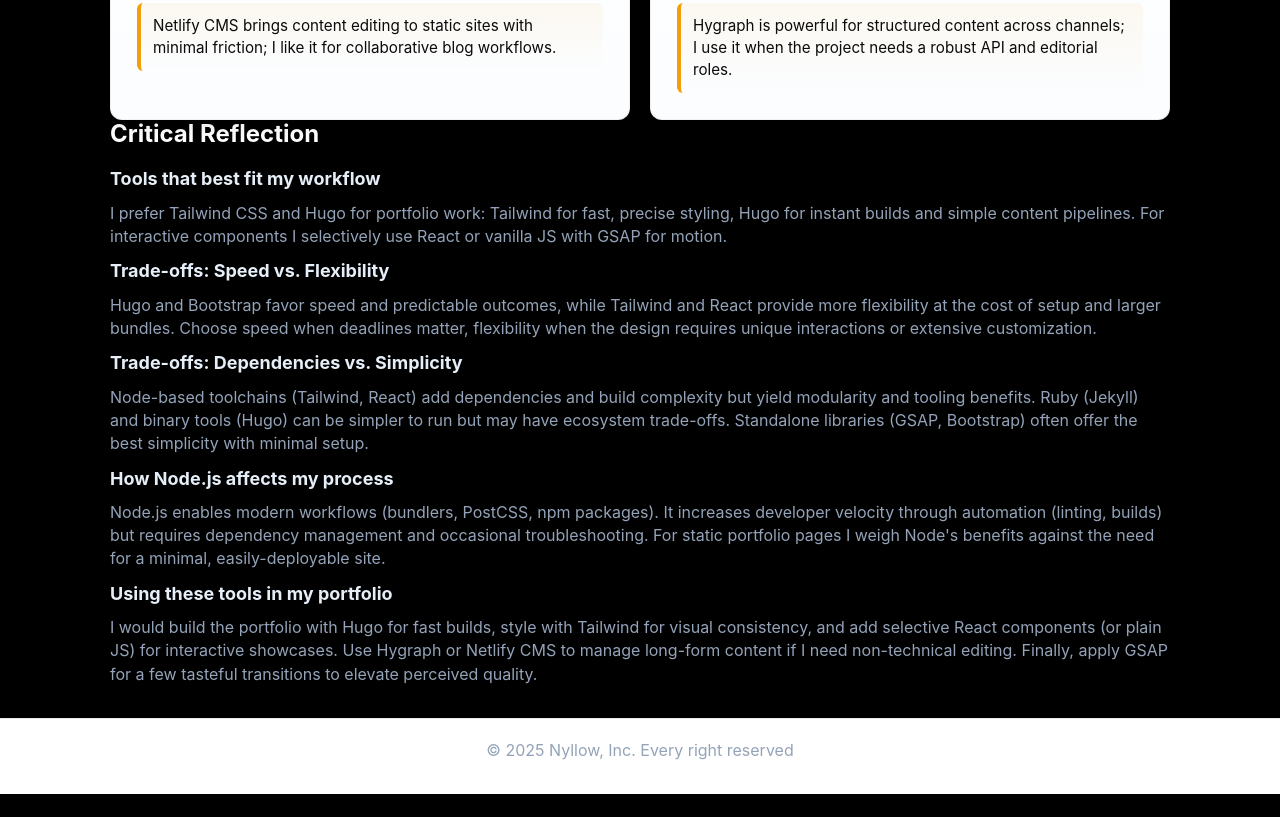
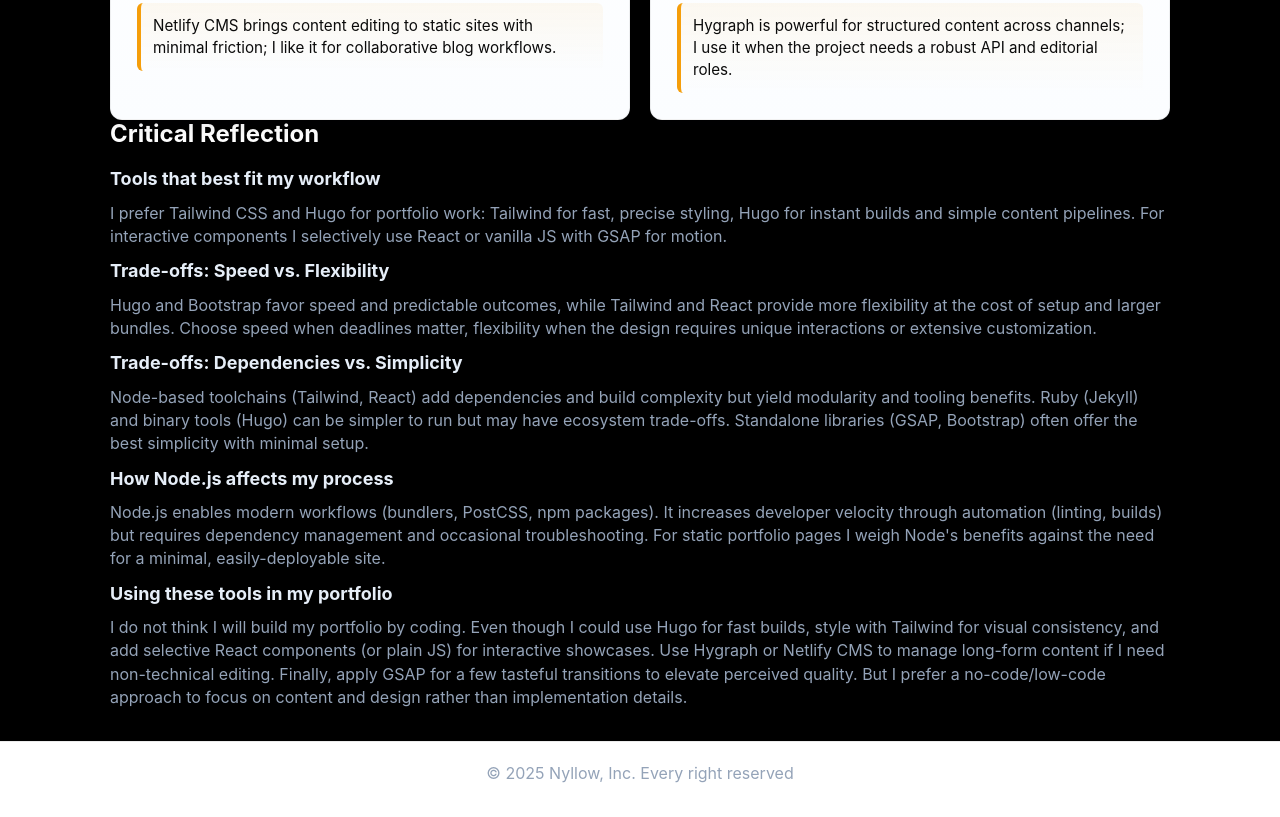
Before and after one commit to NicoLeocata/Project1, a plain HTML site: page student-project/resources/index.html in a window 1280 px wide. Shown: the part 1690-2507 px from the top of the page. Before the commit the page ends 2484 px from the top, so only its background shows below. Drawn offline with Linux system fonts and the light colour scheme.

Commit message:
some final edits

```diff
--- a/student-project/resources/index.html
+++ b/student-project/resources/index.html
@@ -366,12 +366,14 @@
 
           <h3>Using these tools in my portfolio</h3>
           <p>
-            I would build the portfolio with Hugo for fast builds, style with
-            Tailwind for visual consistency, and add selective React components
-            (or plain JS) for interactive showcases. Use Hygraph or Netlify CMS
-            to manage long-form content if I need non-technical editing.
-            Finally, apply GSAP for a few tasteful transitions to elevate
-            perceived quality.
+            I do not think I will build my portfolio by coding. Even though I
+            could use Hugo for fast builds, style with Tailwind for visual
+            consistency, and add selective React components (or plain JS) for
+            interactive showcases. Use Hygraph or Netlify CMS to manage
+            long-form content if I need non-technical editing. Finally, apply
+            GSAP for a few tasteful transitions to elevate perceived quality.
+            But I prefer a no-code/low-code approach to focus on content and
+            design rather than implementation details.
           </p>
         </article>
       </section>
```
